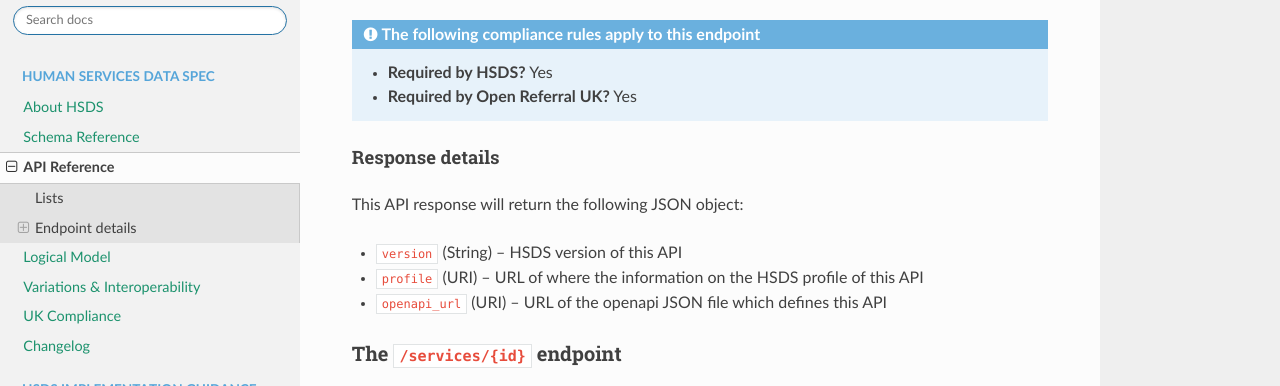
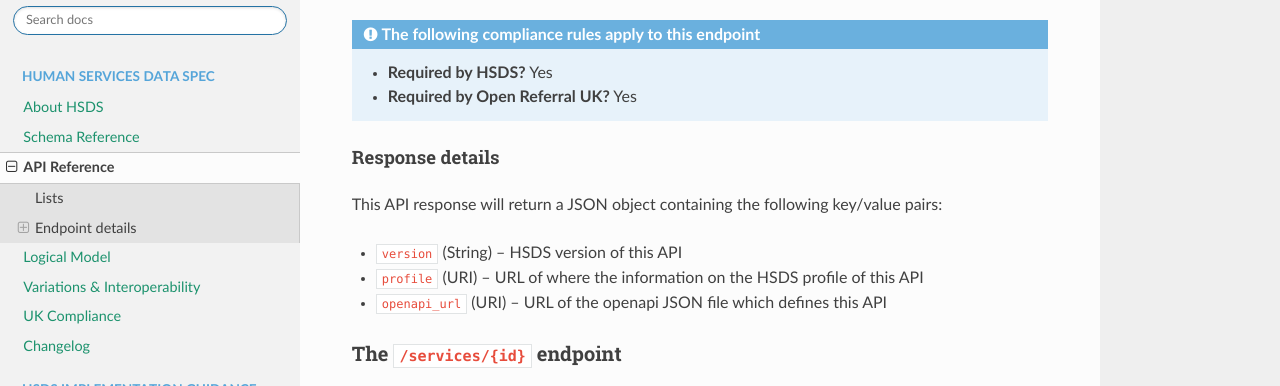
Before and after one commit to openreferral/specification, a Sphinx documentation site: the page built from docs/hsds/api_reference.md, in a window 1280 px wide and 900 px high, scrolled down 1043 px, cut to the strip 63-449 px from the top of the window. Built offline with Sphinx 7.4.7 and the Read the Docs theme 2.0.0, drawn with Linux system fonts in a browser that asks for light colours; pages that are not in the unit, such as notebooks, are missing from menus; a script that is not in the unit is left out; comment, search, counter and statistics services are not loaded.

Commit message:
Update docs/hsds/api_reference.md
Co-authored-by: Lewis Spurgin <lewisspurgin@gmail.com>

```diff
--- a/docs/hsds/api_reference.md
+++ b/docs/hsds/api_reference.md
@@ -41,7 +41,7 @@
 
 #### Response details
 
-This API response will return the following JSON object:
+This API response will return a JSON object containing the following key/value pairs:
 
 * `version` (String) &ndash; HSDS version of this API
 * `profile` (URI) &ndash; URL of where the information on the HSDS profile of this API
```
